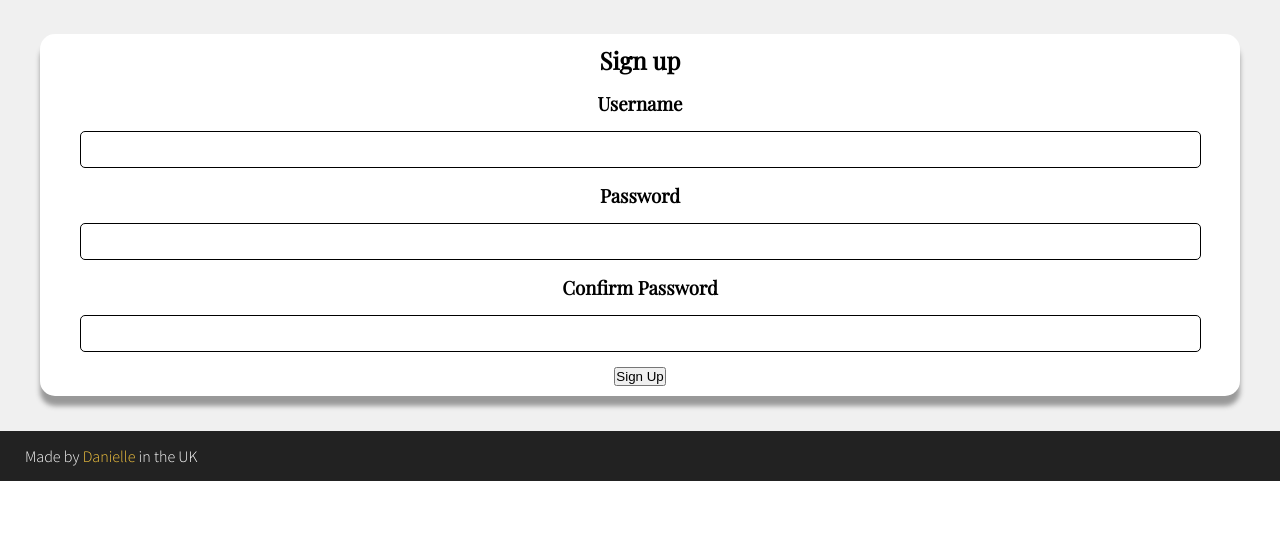
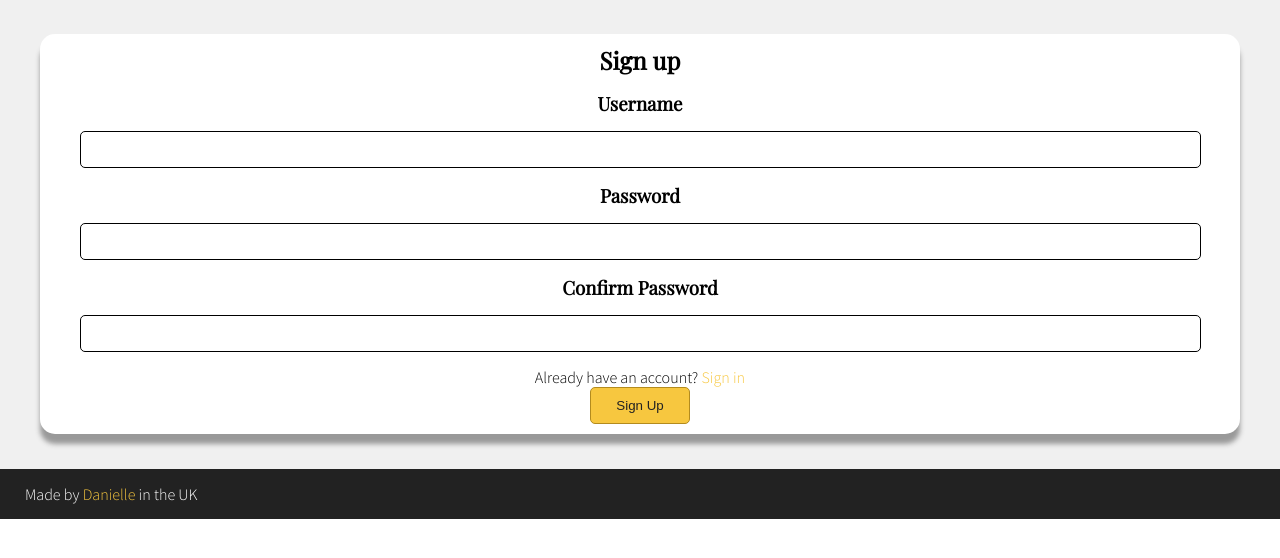
Before and after one commit to daniellenall/gratitudelog, a Django app: page /accounts/signup/ in a window 1280 px wide. Shown: the part 98-656 px from the top of the page. Run offline with Django 3.2, Linux system fonts and the light colour scheme.

Commit message:
Added links to login/signup pages

```diff
--- a/accounts/templates/accounts/login.html
+++ b/accounts/templates/accounts/login.html
@@ -22,8 +22,8 @@
             <p class="description">{{ error }}</p>
         {% endif %}
 
-
-        <button class="btn" type="submit">Sign Up</button>
+        <p>New here? <a href="{% url 'accounts:signup' %}">Sign up</a></p>
+        <button class="btn" type="submit">Login</button>
     </form>
 
 </div>
--- a/accounts/templates/accounts/signup.html
+++ b/accounts/templates/accounts/signup.html
@@ -20,7 +20,8 @@
     {% if error %}
         <p class="description">{{ error }}</p>
     {% endif %}
-    <button type="submit">Sign Up</button>
+    <p>Already have an account? <a href="{% url 'accounts:login' %}">Sign in</a></p>
+    <button type="submit" class="btn">Sign Up</button>
 </form>
 </div>
 {% endblock %}
--- a/accounts/views.py
+++ b/accounts/views.py
@@ -2,6 +2,7 @@ from django.shortcuts import render, redirect
 from django.contrib.auth.models import User
 from django.contrib.auth import login, logout, authenticate
 
+# Handle signup functionality
 def signup(request):
     if request.method == 'POST':
         if request.POST['password1'] == request.POST['password2']:
@@ -19,8 +20,8 @@ def signup(request):
     else:
         return render(request, 'accounts/signup.html')
 
+# Handle login functionality
 def loginview(request):
-
     if request.method == 'POST':
         username = request.POST['username']
         password = request.POST['password']
@@ -35,11 +36,10 @@ def loginview(request):
         else:
             return render(request, 'accounts/login.html', {'error': 'Please enter valid login details'})
 
-
-
     else:
         return render(request, 'accounts/login.html')
 
+# Handle logout functionality
 def logoutview(request):
     logout(request)
     return redirect('home')
```
